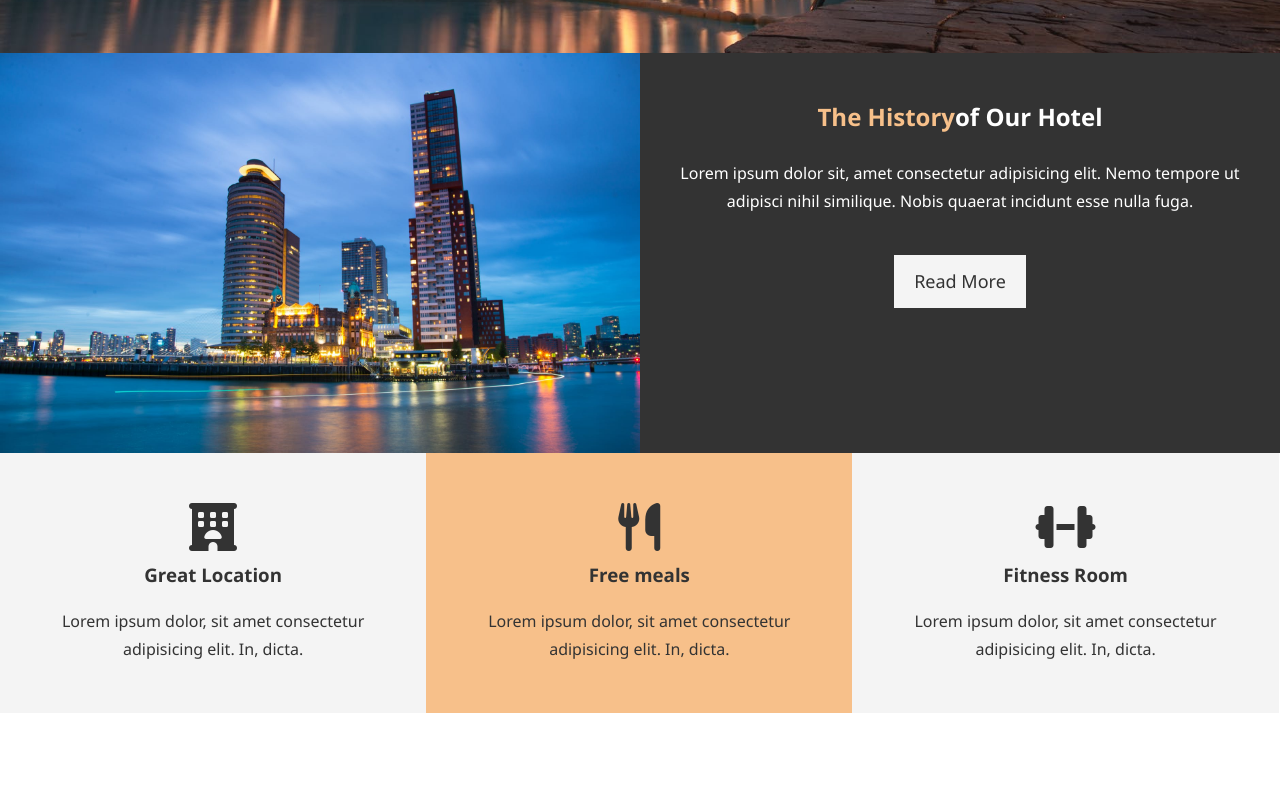
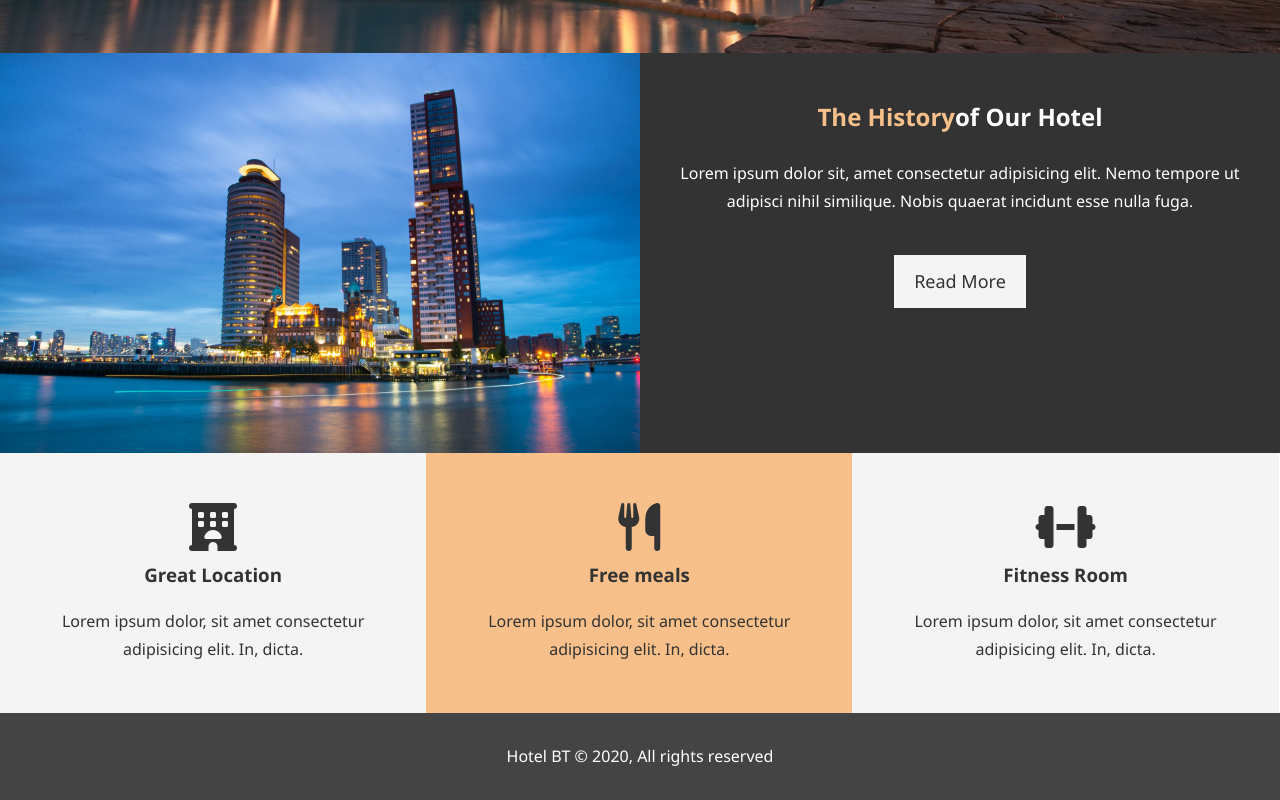
Before and after one commit to neha01995/Hotel_Management, a plain HTML site: page img/index.html in a window 1280 px wide. Shown: the part 614-1414 px from the top of the page. Before the commit the page ends 1327 px from the top, so only its background shows below. Drawn offline with Linux system fonts and the light colour scheme.

Commit message:
added footer successfuuly

```diff
--- a/img/css/style.css
+++ b/img/css/style.css
@@ -139,6 +139,10 @@
     color: #333;
     background: #f7c08a;
 }
+
+.clr{
+    clear:both;
+}
 #home-info{
     height:400px;
 
@@ -180,3 +184,12 @@
 .box i{
     margin-bottom: 10px;
 }
+
+/* footer*/
+#main-footer{
+    text-align: center;
+    background:#444;
+    color:#fff;
+    padding:20px;
+
+}
--- a/img/index.html
+++ b/img/index.html
@@ -67,6 +67,11 @@
             Lorem ipsum dolor, sit amet consectetur adipisicing elit. In, dicta.
         </div>
     </section>
+    <div class="clr"></div>
+
+    <footer id="main-footer">
+      <p>  Hotel BT &copy; 2020, All rights reserved</p>
+    </footer>
 
 </body>
 </html>
```
